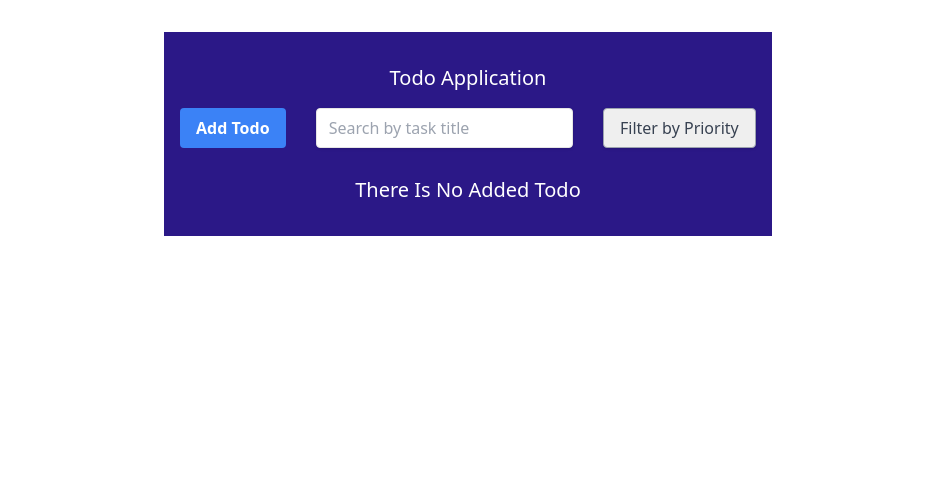
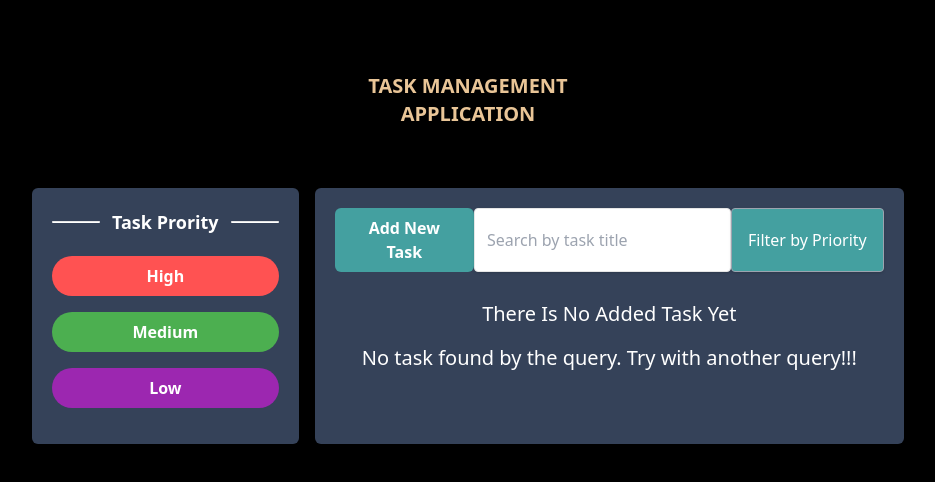
Before and after one commit to RuhulAmin3/todo-application, a React (Vite) app: page / in a window 1280 px wide. Shown: the top 482 px of the page, without its empty margins (172-1107 px from the left). Built offline with nearby package versions, Linux system fonts and the light colour scheme.

Commit message:
application design upgrade with some code refactor

```diff
--- a/src/App.css
+++ b/src/App.css
@@ -1,8 +1,7 @@
 #root {
-  max-width: 1450px;
   margin: 0 auto;
   padding: 2rem;
   text-align: center;
-  /* background-color: #2c43dd; */
+  background-color: #000;
   height: 100vh;
 }
--- a/src/assets/Icons/CheckMark.tsx
+++ b/src/assets/Icons/CheckMark.tsx
@@ -1,15 +1,17 @@
 const CheckMark = () => {
   return (
     <svg
-      stroke="currentColor"
-      fill="currentColor"
-      strokeWidth="0"
-      viewBox="0 0 512 512"
-      height="2em"
-      width="2em"
+      width="30"
+      height="30"
+      viewBox="0 0 30 30"
+      fill="none"
       xmlns="http://www.w3.org/2000/svg"
     >
-      <path d="M256 8C119.033 8 8 119.033 8 256s111.033 248 248 248 248-111.033 248-248S392.967 8 256 8zm0 48c110.532 0 200 89.451 200 200 0 110.532-89.451 200-200 200-110.532 0-200-89.451-200-200 0-110.532 89.451-200 200-200m140.204 130.267l-22.536-22.718c-4.667-4.705-12.265-4.736-16.97-.068L215.346 303.697l-59.792-60.277c-4.667-4.705-12.265-4.736-16.97-.069l-22.719 22.536c-4.705 4.667-4.736 12.265-.068 16.971l90.781 91.516c4.667 4.705 12.265 4.736 16.97.068l172.589-171.204c4.704-4.668 4.734-12.266.067-16.971z"></path>
+      <circle cx="15" cy="15" r="15" fill="#4CAF50" />
+      <path
+        d="M21.6861 10.3144C22.1046 10.733 22.1046 11.4093 21.6861 11.8279L13.1142 20.3998C12.6956 20.8183 12.0193 20.8183 11.6007 20.3998L7.31381 16.1138C6.8954 15.6953 6.8954 15.0189 7.31381 14.6004C7.7323 14.1818 8.41068 14.1818 8.82923 14.6004L12.3273 18.1262L20.1726 10.3144C20.5912 9.8952 21.2675 9.8952 21.6861 10.3144Z"
+        fill="white"
+      />
     </svg>
   );
 };
--- a/src/components/AddTodoForm.tsx
+++ b/src/components/AddTodoForm.tsx
@@ -39,7 +39,7 @@ export function AddTodoForm({
   };
 
   return (
-    <form className="flex flex-col gap-3" onSubmit={handleSubmit}>
+    <form className="flex flex-col gap-5" onSubmit={handleSubmit}>
       <input
         required
         name="title"
@@ -71,7 +71,9 @@ export function AddTodoForm({
         ))}
       </select>
 
-      <Button type="submit">Add Todo</Button>
+      <Button type="submit" className="bg-white">
+        Submit Task
+      </Button>
     </form>
   );
 }
--- a/src/components/Button.tsx
+++ b/src/components/Button.tsx
@@ -17,7 +17,7 @@ const Button: React.FC<ButtonPropType> = ({
     <button
       type={type}
       onClick={onClick}
-      className={`bg-blue-500 hover:bg-blue-700 text-white font-bold py-2 px-4 rounded ${className}`}
+      className={`${className} bg-[#44A0A0] text-white font-bold py-2 px-4 rounded-md`}
     >
       {children}
     </button>
--- a/src/components/EditTodoForm.tsx
+++ b/src/components/EditTodoForm.tsx
@@ -31,7 +31,7 @@ export function EditTodoForm({
   };
 
   return (
-    <form className="flex flex-col gap-3" onSubmit={handleSubmit}>
+    <form className="flex flex-col gap-5" onSubmit={handleSubmit}>
       <input
         required
         value={todo.title}
@@ -66,7 +66,7 @@ export function EditTodoForm({
         ))}
       </select>
 
-      <Button type="submit">Update Todo</Button>
+      <Button type="submit">Update Task</Button>
     </form>
   );
 }
--- a/src/components/Modal.tsx
+++ b/src/components/Modal.tsx
@@ -15,15 +15,14 @@ const Modal = ({
     <>
       {showModal ? (
         <div className="fixed z-50 inset-0 overflow-hidden flex items-center justify-center">
-          {/* Background overlay */}
           <div
-            className="fixed inset-0 bg-gray-500 opacity-75 transition-opacity"
+            className="fixed inset-0 bg-gray-700 opacity-75 transition-opacity"
             onClick={() => setShowModal(false)}
           ></div>
 
-          <div className="bg-white rounded-lg overflow-hidden transform">
-            <div className="bg-white p-8">
-              <h3 className="text-3xl text-black font-semibold mb-4">
+          <div className=" rounded-lg overflow-hidden transform text-white border-2 border-white">
+            <div className="bg-[#354259] p-8">
+              <h3 className="text-3xl text-white uppercase font-semibold mb-7">
                 {title}
               </h3>
               {children}
--- a/src/components/TodoItem.tsx
+++ b/src/components/TodoItem.tsx
@@ -1,7 +1,7 @@
 import CheckMark from "@/assets/Icons/CheckMark";
 import { GlobalContext } from "@/context/Provider";
 import { deleteTodo, editTodo } from "@/context/actions";
-import { Status, TodoType } from "@/context/intialState";
+import { Priority, Status, TodoType } from "@/context/intialState";
 import { DeleteIcon, EditIcon } from "lucide-react";
 import { useContext, useState } from "react";
 import Modal from "./Modal";
@@ -12,19 +12,20 @@ import toast from "react-hot-toast";
 type TodoPropType = {
   todo: TodoType;
 };
+
 const TodoItem = ({ todo }: TodoPropType) => {
   const { dispatch } = useContext(GlobalContext) || {};
   const [showModal, setShowModal] = useState(false);
   let priorityColor = "";
   switch (todo.priority) {
-    case "Low":
-      priorityColor = "bg-green-200";
+    case Priority.Low:
+      priorityColor = "bg-[#9C27B0]";
       break;
-    case "Medium":
-      priorityColor = "bg-yellow-200";
+    case Priority.Medium:
+      priorityColor = "bg-[#4CAF50]";
       break;
-    case "High":
-      priorityColor = "bg-red-200";
+    case Priority.High:
+      priorityColor = "bg-[#FF5252]";
       break;
     default:
       priorityColor = "bg-gray-200";
@@ -55,7 +56,7 @@ const TodoItem = ({ todo }: TodoPropType) => {
         <p className="text-white">{todo.description}</p>
       </div>
       <div
-        className={`px-3 py-1 rounded-full ${priorityColor} text-sm text-gray-700 mr-2`}
+        className={`px-6 py-1 font-semibold rounded-full ${priorityColor} text-sm text-white mr-2`}
       >
         {todo.priority}
       </div>
--- a/src/components/TodoList.tsx
+++ b/src/components/TodoList.tsx
@@ -31,16 +31,22 @@ const TodoList = () => {
   return (
     <>
       {states?.todoList.length == 0 && (
-        <h1 className="text-center text-xl font-medium capitalize my-4">
-          There is no added todo
-        </h1>
+        <p className="text-center text-xl font-medium capitalize my-4">
+          There is no added task yet
+        </p>
       )}
-      {states?.todoList
-        ?.filter(filterByPriority)
-        .filter(searchByTitle)
-        .map((todo: TodoType) => (
-          <TodoItem todo={todo} key={todo.id} />
-        ))}
+      {states?.todoList?.filter(filterByPriority).filter(searchByTitle)
+        .length == 0 && (
+        <p className="text-center text-xl font-medium my-4">
+          No task found by the query. Try with another query!!!
+        </p>
+      )}
+      {states?.todoList?.filter(filterByPriority).filter(searchByTitle).length >
+        0 &&
+        states?.todoList
+          ?.filter(filterByPriority)
+          .filter(searchByTitle)
+          .map((todo: TodoType) => <TodoItem todo={todo} key={todo.id} />)}
     </>
   );
 };
--- /dev/null
+++ b/src/components/TodoPriority.tsx
@@ -0,0 +1,14 @@
+type StatusType = {
+  className: string;
+  title: string;
+};
+
+const TodoPriority = ({ className, title }: StatusType) => {
+  return (
+    <div className={` rounded-full px-20 py-2 ${className} font-bold my-4`}>
+      {title}
+    </div>
+  );
+};
+
+export default TodoPriority;
--- /dev/null
+++ b/src/components/TodoPriorityBox.tsx
@@ -0,0 +1,18 @@
+import TodoPriority from "./TodoPriority";
+
+const TodoPriorityBox = () => {
+  return (
+    <div className="bg-[#354259] p-5 rounded-md">
+      <h3 className="text-lg capitalize font-semibold mb-5 flex gap-3 items-center">
+        <hr className="w-12 h-[2px] rounded-md bg-white" />
+        <span>Task Prority</span>
+        <hr className="w-12 h-[2px] rounded-md bg-white" />
+      </h3>
+      <TodoPriority className="bg-[#FF5252]" title="High" />
+      <TodoPriority className="bg-[#4CAF50]" title="Medium" />
+      <TodoPriority className="bg-[#9C27B0]" title="Low" />
+    </div>
+  );
+};
+
+export default TodoPriorityBox;
--- a/src/pages/Home.tsx
+++ b/src/pages/Home.tsx
@@ -6,6 +6,7 @@ import { GlobalContext } from "@/context/Provider";
 import { filterTodo, loadTodo, searchTodo } from "@/context/actions";
 import { Priority, Status } from "@/context/intialState";
 import { useContext, useEffect, useState } from "react";
+import TodoPriorityBox from "@/components/TodoPriorityBox";
 
 const Home = () => {
   const [isModal, setIsModal] = useState(false);
@@ -35,15 +36,20 @@ const Home = () => {
   ).length;
 
   return (
-    <div className="text-white bg-[#2B1887] w-1/2 m-auto p-4">
-      <h3 className="text-xl font-medium p-4">Todo Application </h3>
-      <div className="flex justify-between gap-3">
+    <>
+      <h3 className="text-xl font-bold p-4 uppercase text-[#E9C597] md:my-6">
+        Task Management <br /> Application{" "}
+      </h3>
+      <div className="text-white m-auto p-5 w-3/4 flex gap-4">
+        <TodoPriorityBox />
+        <div className="flex-1 bg-[#354259] p-5 rounded-md">
+          <div className="flex justify-between ">
             <Button
               type="button"
-          className="flex px-4 py-2 mb-3"
+              className="mb-3"
               onClick={() => setIsModal(true)}
             >
-          Add Todo
+              Add New Task
             </Button>
             <input
               name="searchText"
@@ -54,7 +60,7 @@ const Home = () => {
             <select
               required
               name="priority"
-          className="appearance-none border border-gray-400 hover:border-gray-500 px-4  rounded shadow leading-tight focus:outline-none focus:shadow-outline text-gray-700 mb-3"
+              className="appearance-none border border-gray-400 hover:border-gray-500 px-4  rounded shadow leading-tight focus:outline-none focus:shadow-outline mb-3 bg-[#44A0A0] text-white"
               onChange={(e) => handleFilter(e.target.value)}
             >
               <option value={""}>Filter by Priority</option>
@@ -67,16 +73,31 @@ const Home = () => {
           </div>
           <TodoList />
           {states?.todoList?.length > 0 && (
-        <div className="flex gap-5 flex-end mx-right">
-          <p> {completedTodo} Completed Task </p>
-          <p> {incompletedTodo} Incompleted Task </p>
-          <p> {states?.todoList?.length} Total Task </p>
+            <div className="flex items-center justify-center gap-5 font-bold text-[#44A0A0] text-xl">
+              <p className="hover:text-white">
+                {" "}
+                Completed Task ({completedTodo})
+              </p>
+              <p className="hover:text-white">
+                {" "}
+                Incompleted Task ({incompletedTodo})
+              </p>
+              <p className="hover:text-white">
+                {" "}
+                Total Task ({states?.todoList?.length})
+              </p>
             </div>
           )}
-      <Modal showModal={isModal} setShowModal={setIsModal} title="Add Todo">
+        </div>
+        <Modal
+          showModal={isModal}
+          setShowModal={setIsModal}
+          title="Create Task"
+        >
           <AddTodoForm setIsModal={setIsModal} />
         </Modal>
       </div>
+    </>
   );
 };
 
```
Lines whose indentation alone changed are shown as unchanged.
